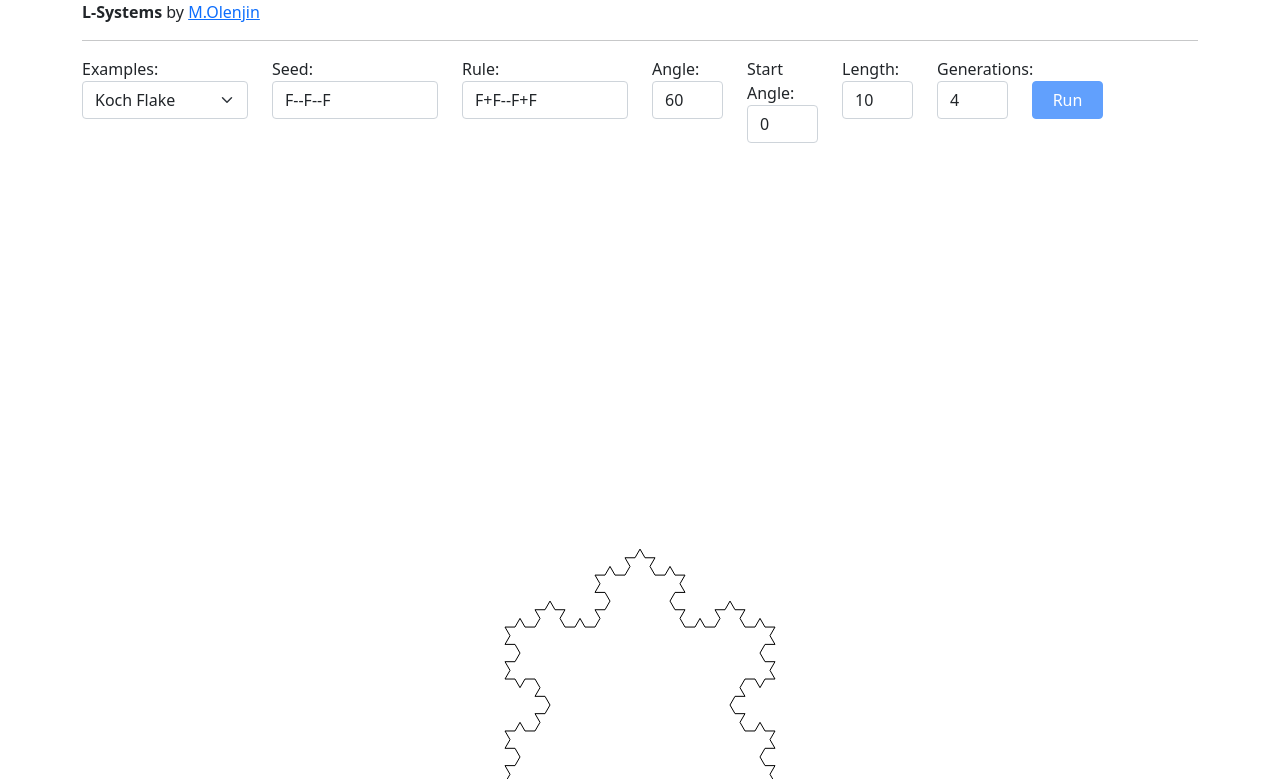
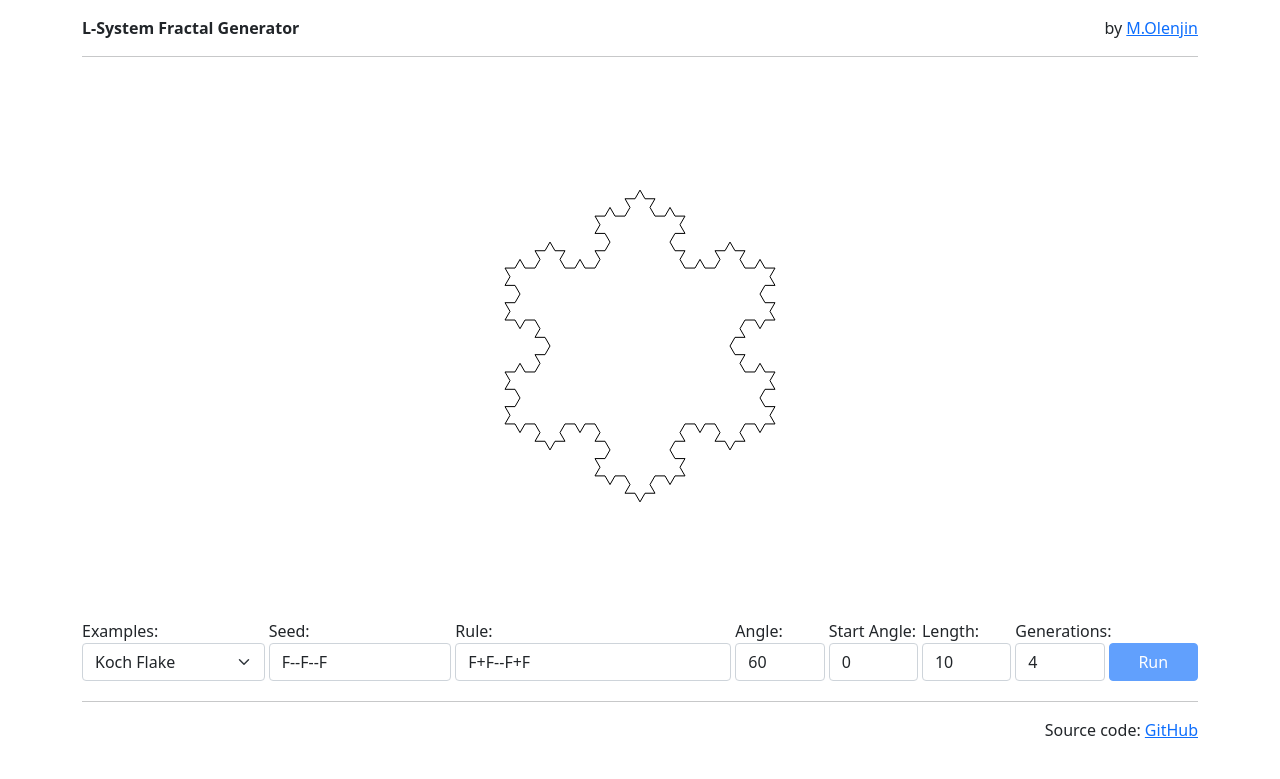
Before and after one commit to molenjin/LSystems, a plain HTML site: page LSystems.html in a window 1280 px wide. Shown: the top 779 px of the page. Drawn offline with nearby package versions, Linux system fonts and the light colour scheme.

Commit message:
Add files via upload

```diff
--- a/Examples.js
+++ b/Examples.js
@@ -64,8 +64,8 @@ const examplesJson = {
             "startAngle": 0,
             "startX": 0,
             "startY": 0,
-            "length": 8,
-            "generations": 5
+            "length": 14,
+            "generations": 4
         },
         {
             "name": "Woven Wire",
--- a/LSystems.html
+++ b/LSystems.html
@@ -7,11 +7,25 @@
 
 <body>
     <div class="container">
-        <div class="row mb-3">
-            <span><strong>L-Systems</strong> by <a href="mailto:molenjin@gmail.com">M.Olenjin</a></span>
+        <div class="row mt-3">
+            <div class="col">
+                <strong>L-System Fractal Generator</strong>
+            </div>
+            <div class="col text-end">
+                by <a href="mailto:molenjin@gmail.com">M.Olenjin</a>
+            </div>
         </div>
         <hr>
         <div class="row">
+            <div class="col-lg-3"></div>
+            <div class="col-lg-6">
+                <div class="ratio ratio-1x1">
+                    <svg id="canvas" xmlns="http://www.w3.org/2000/svg"></svg>
+                </div>
+            </div>
+            <div class="col-lg-3"></div>
+        </div>
+        <div class="row gx-1 align-items-end">
             <div class="col-lg-2">
                 <label for="examples">Examples:</label><select name="examples" class="form-select mb-1" id="examples"
                     holder=""></select>
@@ -19,7 +33,7 @@
             <div class="col-lg-2">
                 <label for="seed">Seed:</label><input id="seed" type="text" class="form-control mb-1" />
             </div>
-            <div class="col-lg-2">
+            <div class="col-lg-3">
                 <label for="rule">Rule:</label><input id="rule" type="text" class="form-control mb-1" />
             </div>
             <div class="col-lg-1">
@@ -39,9 +53,6 @@
             <div class="col-lg-1">
                 </br><button type="button" class="btn btn-primary w-100 mb-1" id="runBtn" disabled>Run</button>
             </div>
-        </div>
-        <div class="ratio ratio-1x1">
-            <svg id="canvas" xmlns="http://www.w3.org/2000/svg"></svg>
         </div>
         <hr>
         <div class="row text-end mb-3">
```
